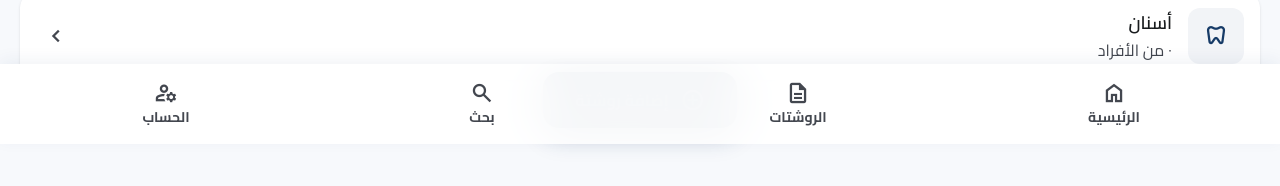
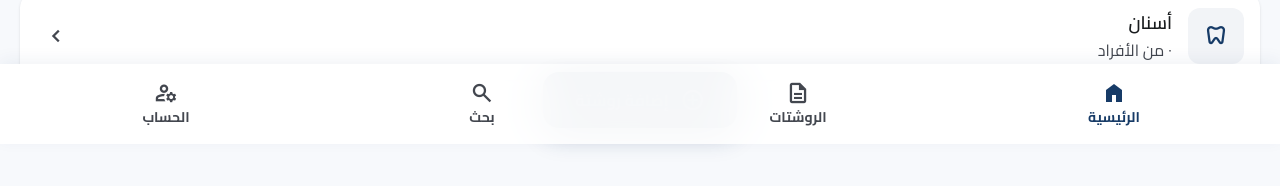
Before and after one commit to Mahmoudfattah/roshetaty, a Next.js app: page /home in a window 1280 px wide. Shown: the part 656-842 px from the top of the page. Built offline with nearby package versions, Linux system fonts and the light colour scheme.

Commit message:
fix the color active

```diff
--- a/components/ui/Bottemnav.tsx
+++ b/components/ui/Bottemnav.tsx
@@ -3,10 +3,10 @@
 import Link from "next/link";
 import { usePathname } from "next/navigation";
 import { cn } from "@/lib/utils";
-import  Icon  from "./Icon";
+import Icon from "./Icon";
 
 const NAV_ITEMS = [
-  { href: "/", label: "الرئيسية", icon: "home" },
+  { href: "/home", label: "الرئيسية", icon: "home" },
   { href: "/prescriptions", label: "الروشتات", icon: "description" },
   { href: "/search", label: "بحث", icon: "search" },
   { href: "/account", label: "الحساب", icon: "manage_accounts" },
@@ -19,7 +19,9 @@ export function BottomNav() {
     <nav className="fixed bottom-0 inset-x-0 z-50 pb-safe bg-surface-container-lowest/95 backdrop-blur-xl shadow-[0_-4px_16px_rgba(23,59,103,0.06)]">
       <div className="flex justify-around items-center h-20 px-2">
         {NAV_ITEMS.map((item) => {
-          const active = pathname === item.href;
+          const active =
+            pathname === item.href ||
+            (item.href === "/home" && pathname === "/");
           return (
             <Link
               key={item.href}
@@ -29,7 +31,7 @@ export function BottomNav() {
                 "flex flex-col items-center justify-center gap-1 min-w-[64px] h-[68px] transition-colors",
                 active
                   ? "text-primary-container font-bold"
-                  : "text-on-surface-variant hover:text-on-surface"
+                  : "text-on-surface-variant hover:text-on-surface",
               )}
             >
               <Icon name={item.icon} className="text-[28px]" filled={active} />
```
